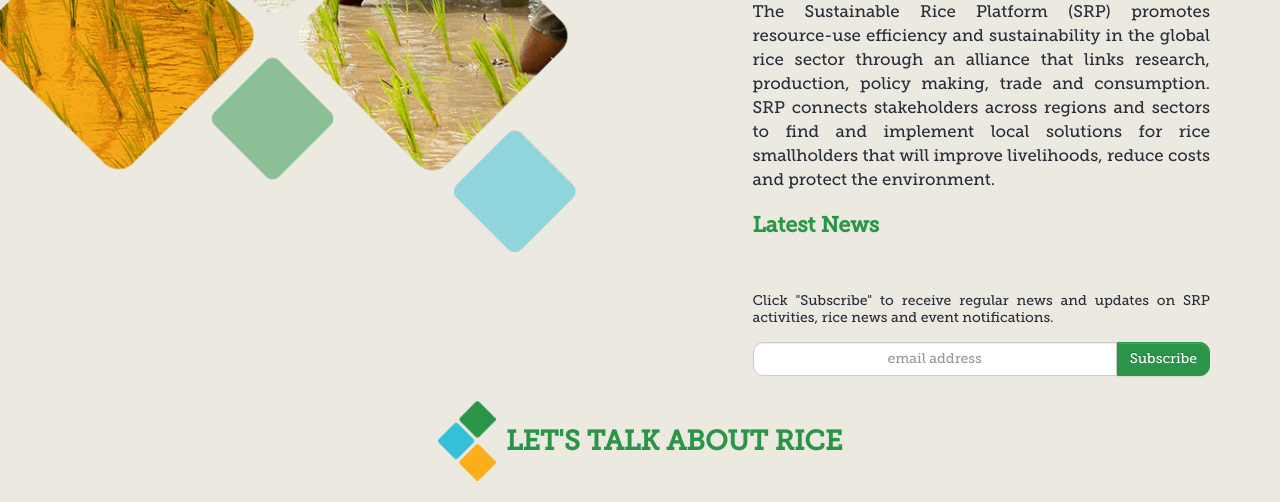
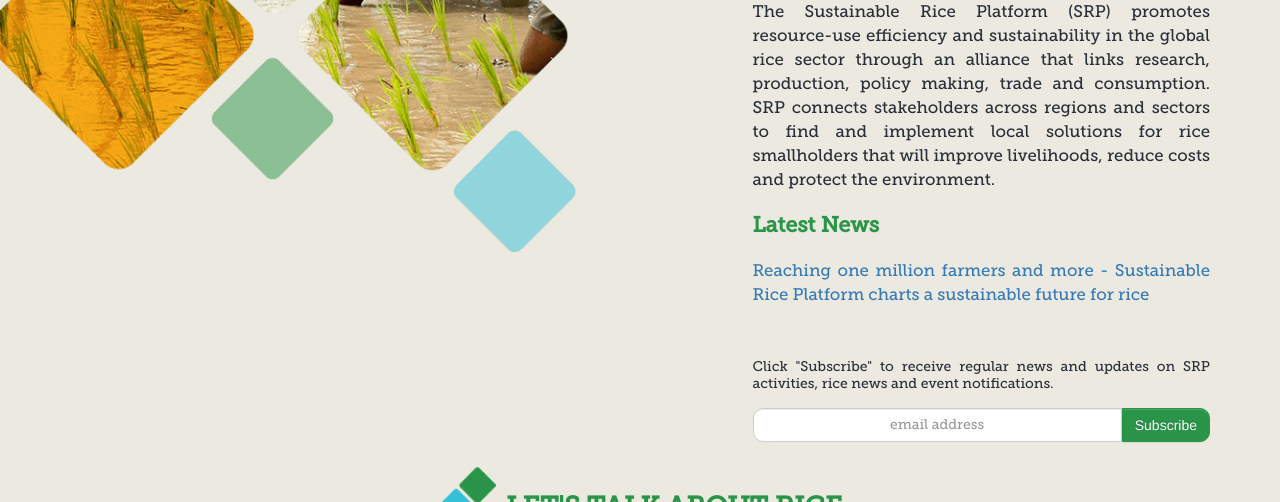
Before and after one commit to sustainablericeplatform/sustainablericeplatform.github.io, a Jekyll site: the page built from index.html, in a window 1280 px wide and 900 px high, scrolled down 891 px, cut to the strip 0-502 px from the top of the window. Built offline with Jekyll 4.4.1, drawn with Linux system fonts in a browser that asks for light colours.

Commit message:
Update index.html

```diff
--- a/index.html
+++ b/index.html
@@ -16,7 +16,7 @@
                 <h2 class="green">Our Work</h2>
                 <p>The Sustainable Rice Platform (SRP) promotes resource-use efficiency and sustainability in the global rice sector through an alliance that links research, production, policy making, trade and consumption. SRP connects stakeholders across regions and sectors to find and implement local solutions for rice smallholders that will improve livelihoods, reduce costs and protect the environment.</p>
                 <h2 class="green">Latest News</h2>
-                <p><a href="https://sites.google.com/site/srpsustainablerice/latest-news/december-2016" Sustainable Rice Platform charts a sustainable future for rice</p>
+                <p><a href="https://sites.google.com/site/srpsustainablerice/latest-news/december-2016" target="_blank">Reaching one million farmers and more - Sustainable Rice Platform charts a sustainable future for rice</a></p>
                 <div class="subscribe-wrapper" style="margin-top: 50px;">
                     <p style="line-height: 1;"><small>Click "Subscribe" to receive regular news and updates on SRP activities, rice news and event notifications.</small></p>
                     <div id="mc_embed_signup">
```
